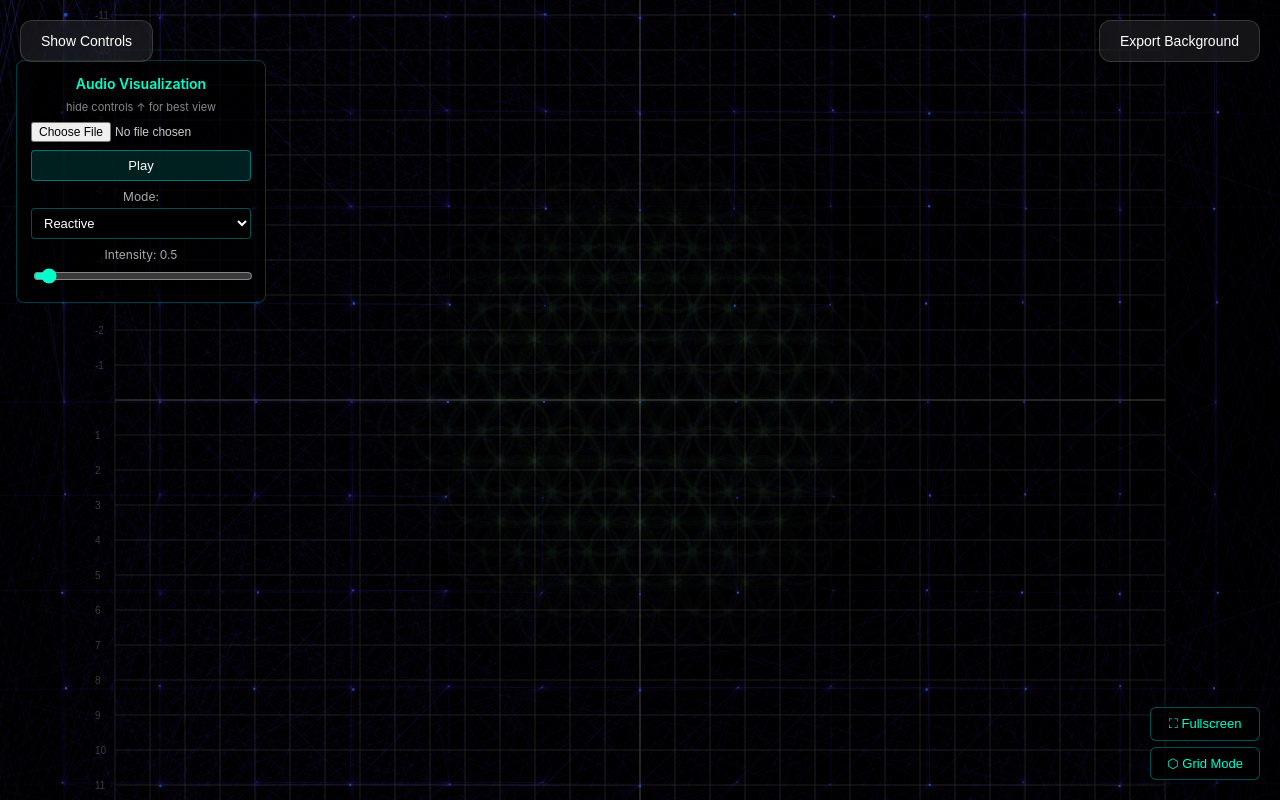
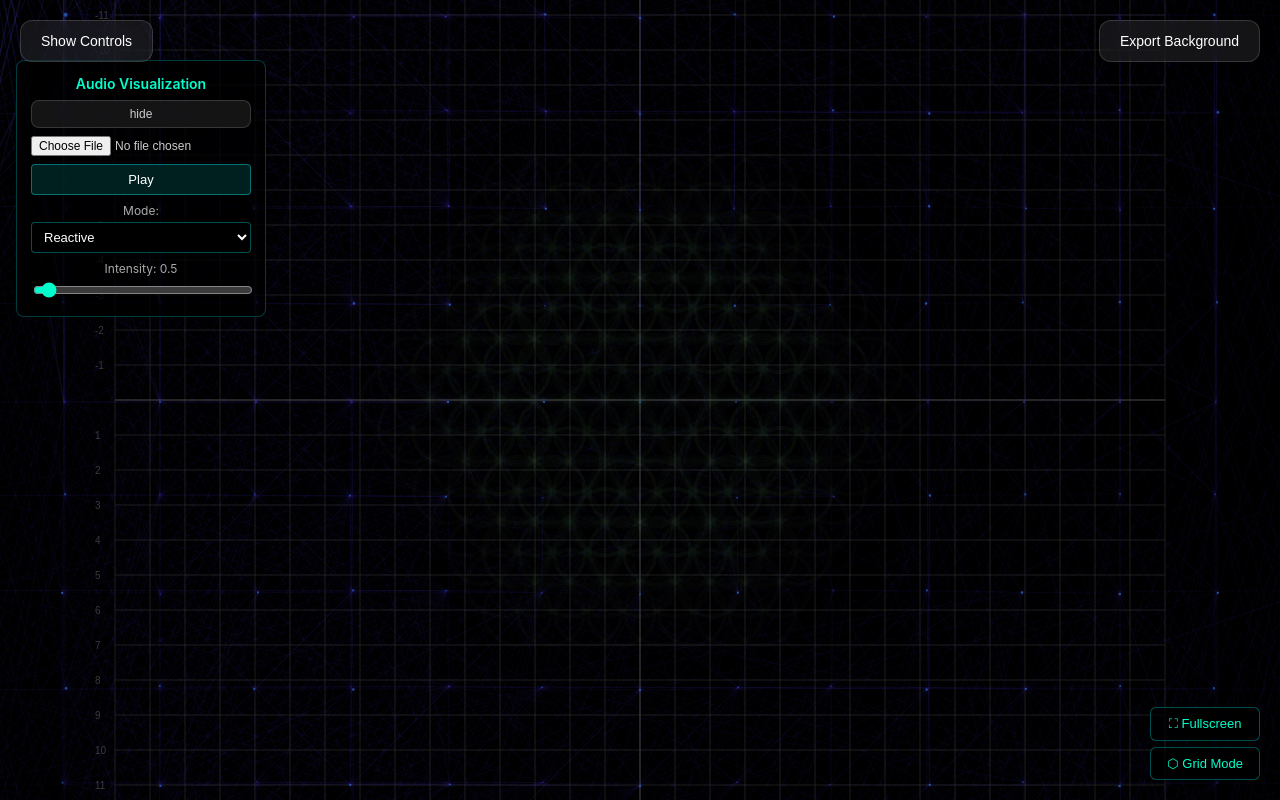
Before and after one commit to newjordan/Sacred-grid.art, a React (Create React App) app: page / in a window 1280 px wide. Both pictures are taken after a click on the button "◎ Audio Mode". Built offline with nearby package versions, Linux system fonts and the light colour scheme.

Commit message:
audio panel: replace hint text with hide/show toggle button

```diff
--- a/src/SacredGridAudio.js
+++ b/src/SacredGridAudio.js
@@ -19,6 +19,7 @@ const SacredGridAudio = ({ responseIntensity = 0.5, beatMultiplier = 1.5 }) => {
   const [mode, setMode] = useState('react');
   const [intensity, setIntensity] = useState(responseIntensity);
   const [localUrl, setLocalUrl] = useState(null);
+  const [showPanel, setShowPanel] = useState(true);
   const rotRef = useRef(0);
 
   const [anim, api] = useSpring(() => ({
@@ -45,7 +46,6 @@ const SacredGridAudio = ({ responseIntensity = 0.5, beatMultiplier = 1.5 }) => {
     const f = e.target.files[0];
     if (f) setLocalUrl(URL.createObjectURL(f));
   };
-
 
   const updateSettings = (s) => {
     if (s._beat) {
@@ -81,9 +81,16 @@ const SacredGridAudio = ({ responseIntensity = 0.5, beatMultiplier = 1.5 }) => {
 
   return (
     <animated.div style={{ position: 'relative', width: '100%', height: '100%', ...anim }}>
+
+      {showPanel ? (
         <div style={panelStyle}>
           <span style={{ color: '#00ffcc', fontWeight: 600, fontSize: 14 }}>Audio Visualization</span>
-        <span style={{ color: '#888', fontSize: 11 }}>hide controls ↑ for best view</span>
+          <button
+            onClick={() => setShowPanel(false)}
+            style={{ background:'rgba(255,255,255,0.08)', border:'1px solid rgba(255,255,255,0.15)', color:'#ccc', fontSize:12, fontWeight:500, cursor:'pointer', padding:'6px 14px', borderRadius:8, backdropFilter:'blur(8px)', WebkitBackdropFilter:'blur(8px)' }}
+          >
+            hide
+          </button>
           <input type="file" accept="audio/*" onChange={onFile} style={{ color: '#ccc', fontSize: 12 }} />
           <button style={btnStyle} onClick={toggle}>{playing ? 'Pause' : 'Play'}</button>
           <div>
@@ -99,6 +106,14 @@ const SacredGridAudio = ({ responseIntensity = 0.5, beatMultiplier = 1.5 }) => {
               style={{ width: '100%', accentColor: '#00ffcc' }} />
           </div>
         </div>
+      ) : (
+        <button
+          onClick={() => setShowPanel(true)}
+          style={{ position:'absolute', top:60, left:16, zIndex:100, background:'rgba(0,0,0,0.75)', border:'1px solid rgba(0,200,200,0.3)', borderRadius:8, padding:'6px 12px', cursor:'pointer', color:'#00ffcc', fontSize:12, fontWeight:600 }}
+        >
+          ◉ Audio
+        </button>
+      )}
 
       {mode !== 'none' && (
         <GridAudioConnector
```
Lines whose indentation alone changed are shown as unchanged.
